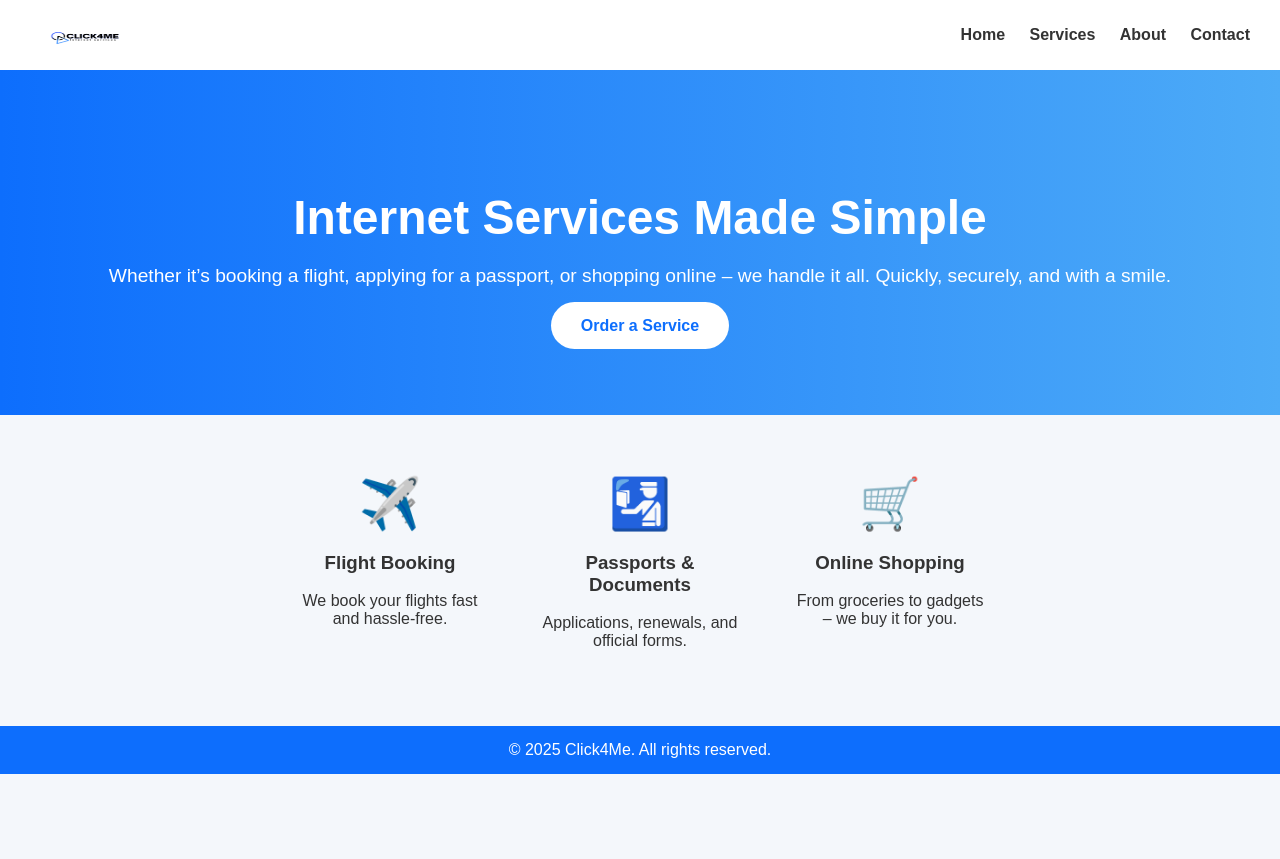
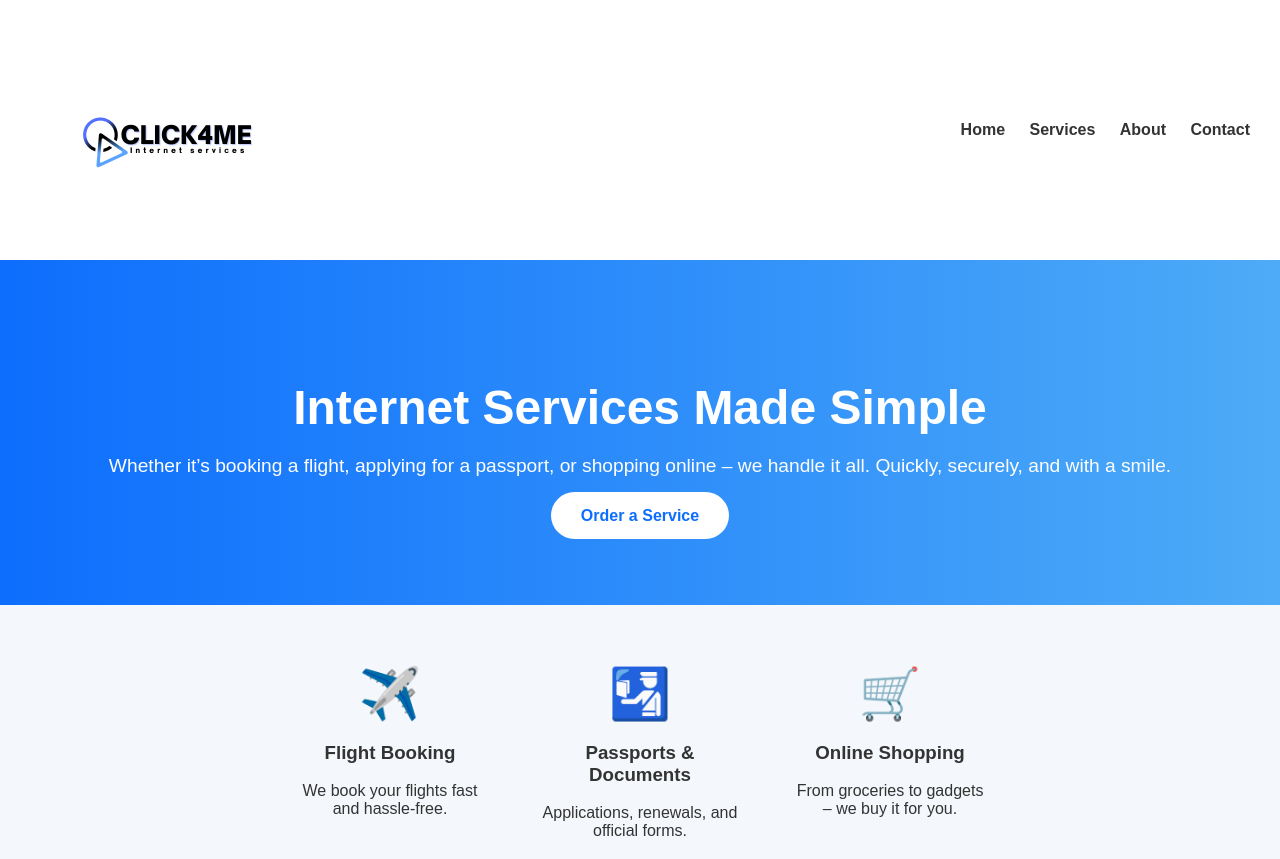
Before and after one commit to shayakarniol/my-website, a plain HTML site: page index.html in a window 1280 px wide. Shown: the top 859 px of the page. Before the commit the page ends 800 px from the top, so only its background shows below. Drawn offline with Linux system fonts and the light colour scheme.

Commit message:
Update index.html

```diff
--- a/index.html
+++ b/index.html
@@ -20,9 +20,9 @@
     align-items: center;
     box-shadow: 0 2px 10px rgba(0,0,0,0.1);
 }
-        header img {
-    height: 60px; /* גובה הלוגו */
-    width: 100px;  /* ישמור על פרופורציות נכונות */
+header img {
+    max-width: 250px; /* הלוגו יהיה רחב יותר */
+    height: auto;     /* הגובה יתעדכן אוטומטית לפי הרוחב */
 }
 nav a {
     color: #333; /* הקישורים בצבע כהה */
```
